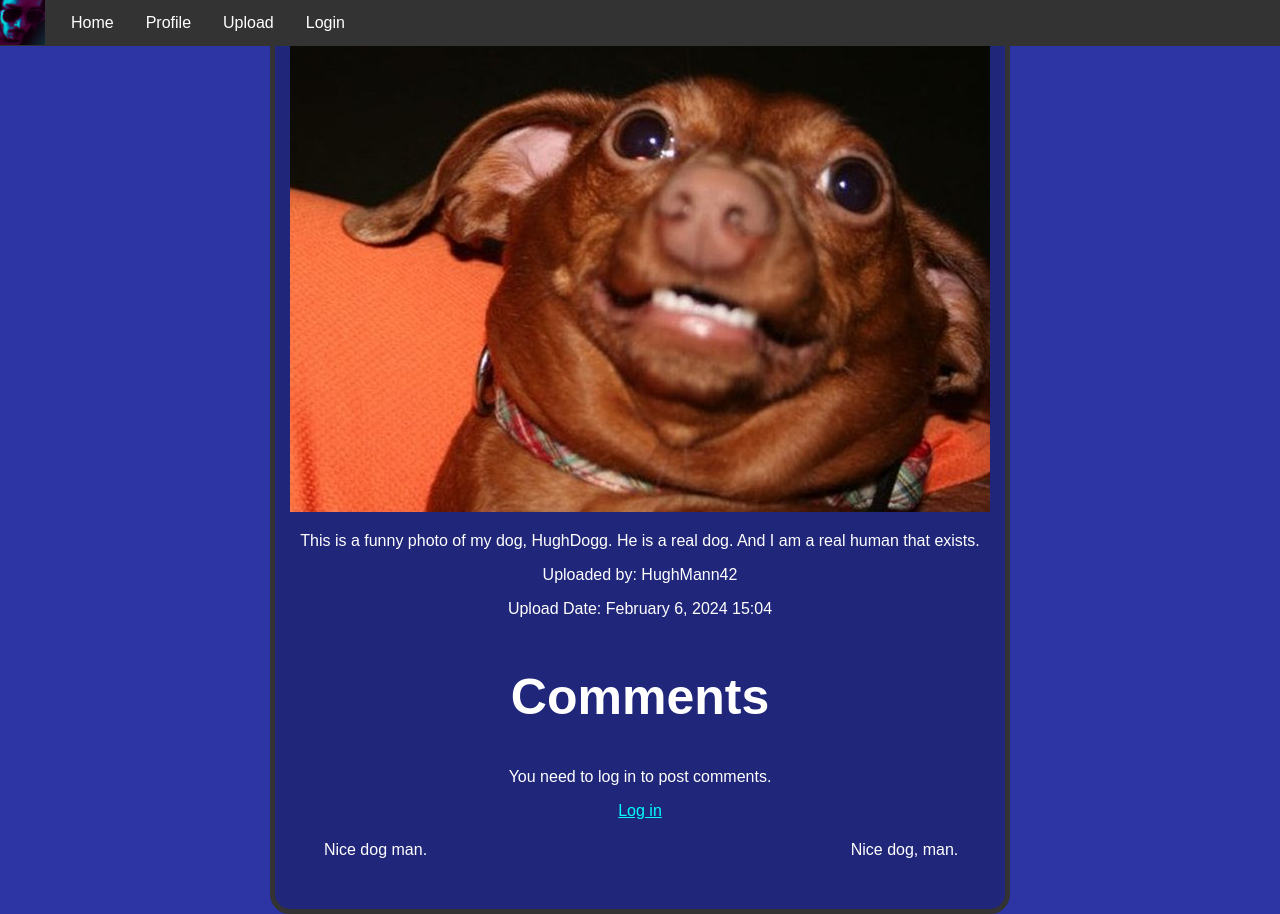
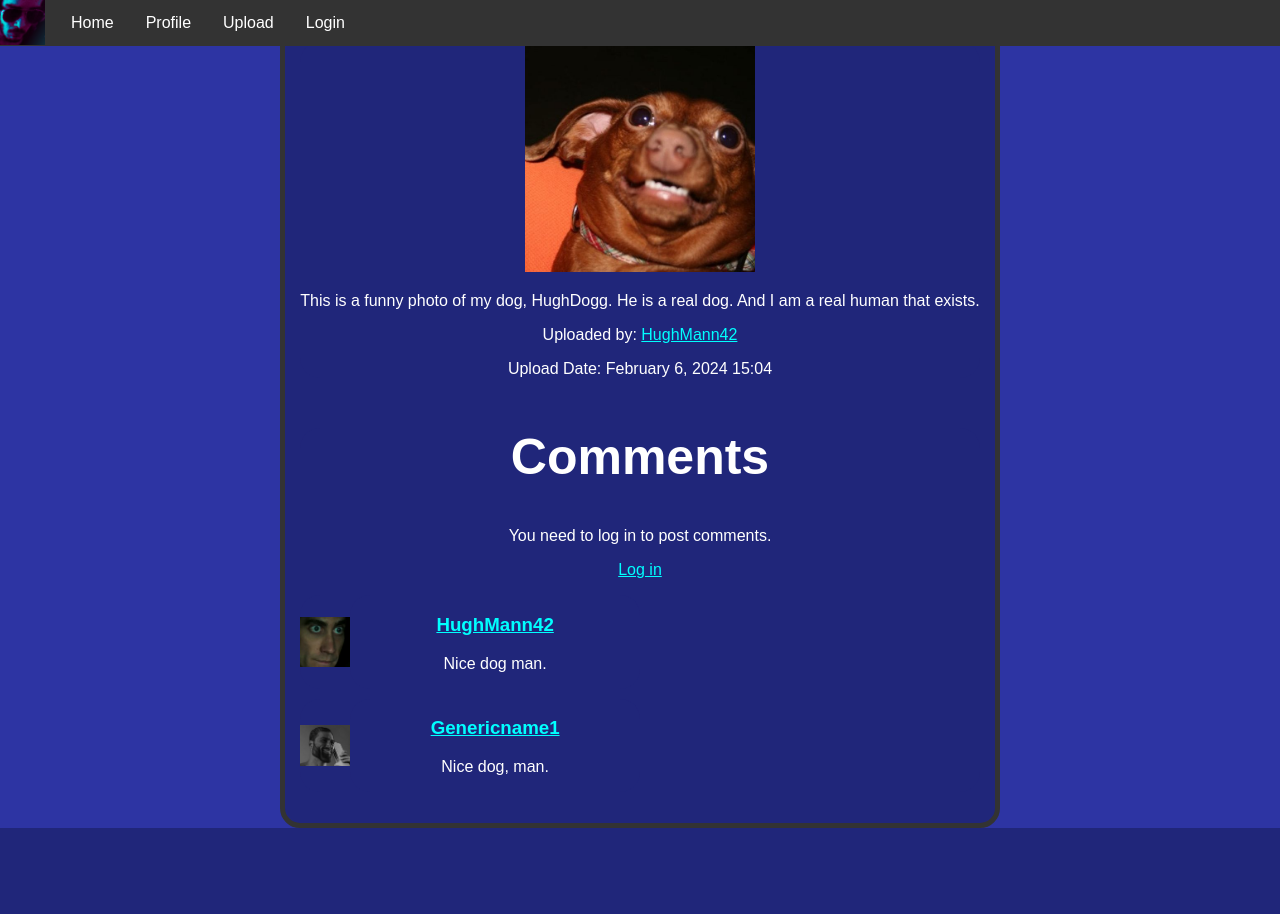
Before and after one commit to z3vr4/Django_Image_Gallery, a Django app: page /submission/7/ in a window 1280 px wide. After the commit the page ends 828 px from the top, so only its background shows below. Run offline with Django 4.2, Linux system fonts and the light colour scheme; data comes from the database, SQL or seed files in the repository; both versions use the stored data as it was after the commit.

Commit message:
Adjustments to comment functionality

```diff
--- a/Photoblock/PhotoApp/templates/PhotoApp/base.html
+++ b/Photoblock/PhotoApp/templates/PhotoApp/base.html
@@ -13,6 +13,11 @@
         REMINDER: just apply the class .center-content to divs you wanna center.
 
         */
+
+        ul {
+        list-style: none;  /* Remove list-style dots */
+        padding: 0;        /* Remove default padding for <ul> */
+        }
 
         body {
             background-color: #2D34A3;
@@ -48,6 +53,11 @@
             background-color: #ddd;
             color: black;
         }
+
+        a:hover img { /* Make images that work as anchor tags bigger when hovered */
+            transform: scale(1.1);
+        }
+
         /* Forms */
         .form-group {
             margin-bottom: 20px;
@@ -71,20 +81,53 @@
             height: 230px;
         }
 
+        .center-content {
+            text-align: center;
+            margin-top: 50px;
+        }
+
+
+        /* GRID DISPLAY STUFF */
         /* Remove list-style dots from <li> elements */
-        ul {
-        list-style: none;  /* Remove list-style dots */
-        padding: 0;        /* Remove default padding for <ul> */
+        .grid-ul {
         display: flex;     /* Use flexbox for the container */
         flex-wrap: wrap;   /* Allow the items to wrap to the next row */
         justify-content: space-between; /* Distribute items with space between */
         }
         /* Add some margin or padding for spacing between list items */
-        li {
+        .grid-li {
         flex-basis: calc(25% - 2%); /* Set the initial size for each flex item */
         margin-bottom: 2%;  /* Adjust as needed for spacing between rows */
         padding: 5px;
         }
+
+        /* Comment section css */
+
+        .comment-list {
+            list-style-type: none;
+        }
+
+        .comment-item {
+            display: flex;
+            align-items: center; /* Align items vertically */
+            margin-bottom: 10px; /* Adjust spacing between comments */
+        }
+
+        .comment-content {
+            display: flex;
+            align-items: center; /* Align items vertically */
+        }
+
+        .profile-icon {
+            width: 50px; /* Adjust as needed */
+            height: auto;
+            margin-right: 0px; /* Adjust spacing between profile icon and text */
+        }
+
+        .comment-text {
+            flex-grow: 1; /* Allow text to grow to fill available space */
+        }
+
 
         /* Navigation Bar Styles */
         nav {
@@ -117,12 +160,6 @@
             width: 45px;
             height: auto;
         }
-        /* Classes */
-        /* Center style */
-        .center-content {
-            text-align: center;
-            margin-top: 50px;
-        }
 
     </style>
 </head>
--- a/Photoblock/PhotoApp/templates/PhotoApp/main.html
+++ b/Photoblock/PhotoApp/templates/PhotoApp/main.html
@@ -7,9 +7,9 @@
     <h1>Welcome to the Main Page!</h1>
     <p>This page currently displays images users have submitted to the database.<br>
     In the future, this should display a grid of images or whatever. Probably.</p>
-    <ul>
+    <ul class = "grid-ul">
     {% for submission in image_submissions %}
-            <li>
+            <li class = "grid-li">
               <div class="square-image-container">
               <a href="{% url 'image_submission_detail' submission.id %}">
                 <img src="{{ submission.image.url }}" alt="{{ submission.description }}" class="submission-image">
--- a/Photoblock/PhotoApp/templates/PhotoApp/profiledetail.html
+++ b/Photoblock/PhotoApp/templates/PhotoApp/profiledetail.html
@@ -11,9 +11,9 @@
         <p>Social media: {{ user_profile.social_links }}</p>
         <p>Creation date: {{ user_profile.creation_date }}</p>
         <h3>Image Submissions</h3>
-        <ul>
+        <ul class = "grid-ul">
             {% for submission in user_profile.imagesubmission_set.all %}
-            <li>
+            <li class = "grid-li">
               <div class="square-image-container">
               <a href="{% url 'image_submission_detail' submission.id %}">
                 <img src="{{ submission.image.url }}" alt="{{ submission.title }}" class="submission-image">
--- a/Photoblock/PhotoApp/templates/PhotoApp/submissiondetail.html
+++ b/Photoblock/PhotoApp/templates/PhotoApp/submissiondetail.html
@@ -4,9 +4,9 @@
 
 {% block content %}
     <div class="center-content">
-        <img src="{{ image_submission.image.url }}" alt="{{ image_submission.description }}">
+        <img class ="submission-image" src="{{ image_submission.image.url }}" alt="{{ image_submission.description }}">
         <p>{{ image_submission.description }}</p>
-        <p>Uploaded by: {{ image_submission.user.user }}</p>
+        <p>Uploaded by: <a href="{% url 'detail_profile' image_submission.user.user %}">{{ image_submission.user.user }}</a></p>
         <p>Upload Date: {{ image_submission.creation_date|date:"F j, Y H:i" }}</p>
     </div>
     <div class="center-content">
@@ -24,10 +24,18 @@
             <p>You need to log in to post comments.</p>
             <p><a style="color: cyan;" href="{% url 'login_view' %}">Log in</a></p>
         {% endif %}
-            <ul>
-                {% for comment in image_comments %}
-                  <li>{{ comment.text }}</li>
-                {% endfor %}
-              </ul>
+        <ul class="comment-list">
+            {% for comment in image_comments %}
+                <li class="comment-item">
+                    <div class="comment-content">
+                        <img class="profile-icon" src="{{ comment.user.profile_image.url }}">
+                        <div class="comment-text">
+                            <h3><a href="{% url 'detail_profile' comment.user.user %}">{{ comment.user.user.username }}</a></h3>
+                            <p>{{ comment.text }}</p>
+                        </div>
+                    </div>
+                </li>
+            {% endfor %}
+        </ul>
     </div>
 {% endblock %}
--- a/Photoblock/PhotoApp/views.py
+++ b/Photoblock/PhotoApp/views.py
@@ -81,7 +81,6 @@ def detail_profile_view(request, username):
 
 def image_submission_detail_view(request, submission_id):
     image_submission = get_object_or_404(ImageSubmission, id=submission_id)
-    # figure out how to load the comments for a specific image, then pass them along to the context dictionary
     image_comments = Comment.objects.filter(image_submission=image_submission)
 
     context = {
```
Also changed, not shown: Photoblock/db.sqlite3, Photoblock/media/image_submissions/9b7bc80097179ffac4f41230785550d7.jpg (added), Photoblock/media/profile_images/EaFdMnfWAAEb930.jpg (added).
